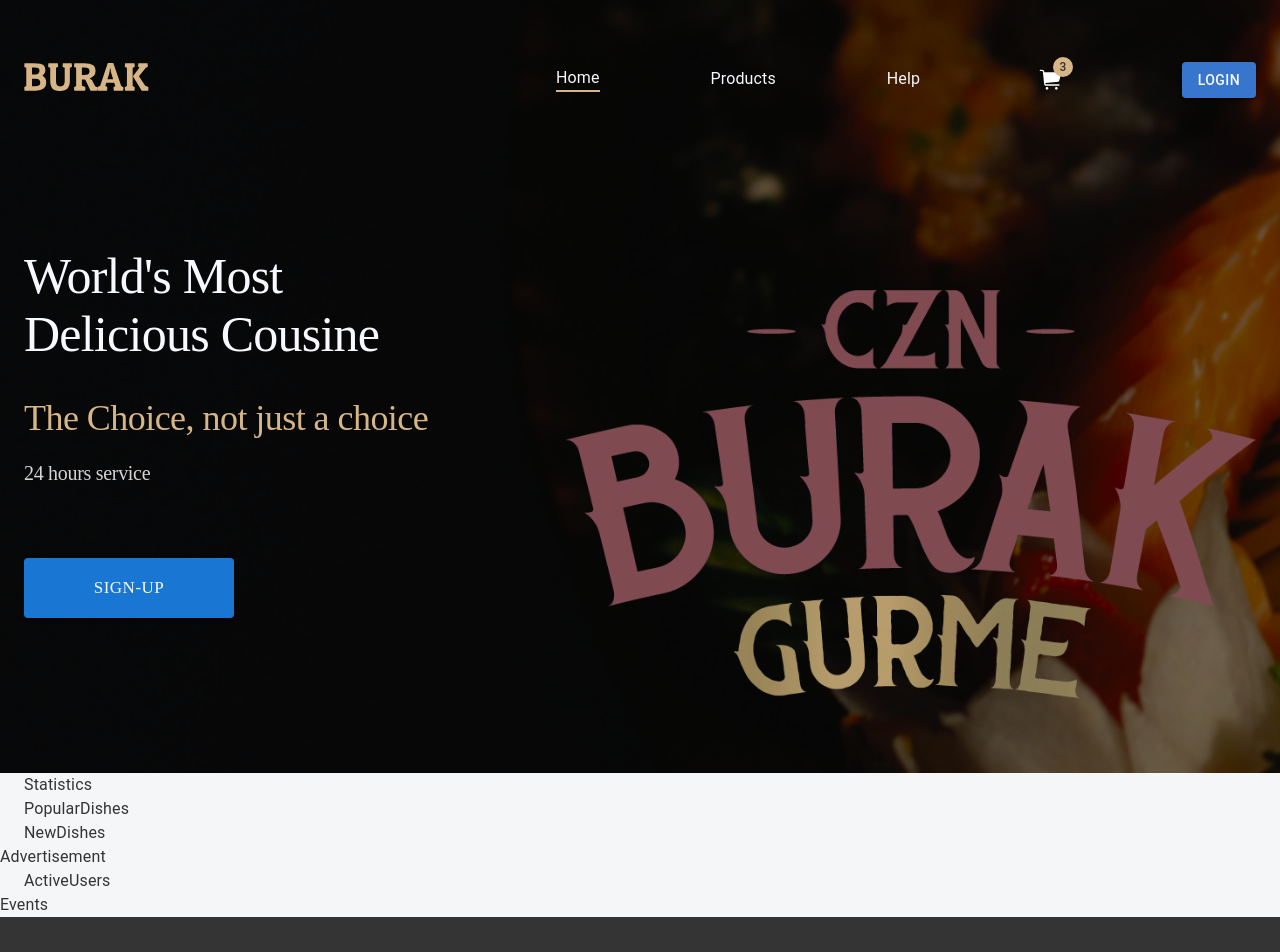
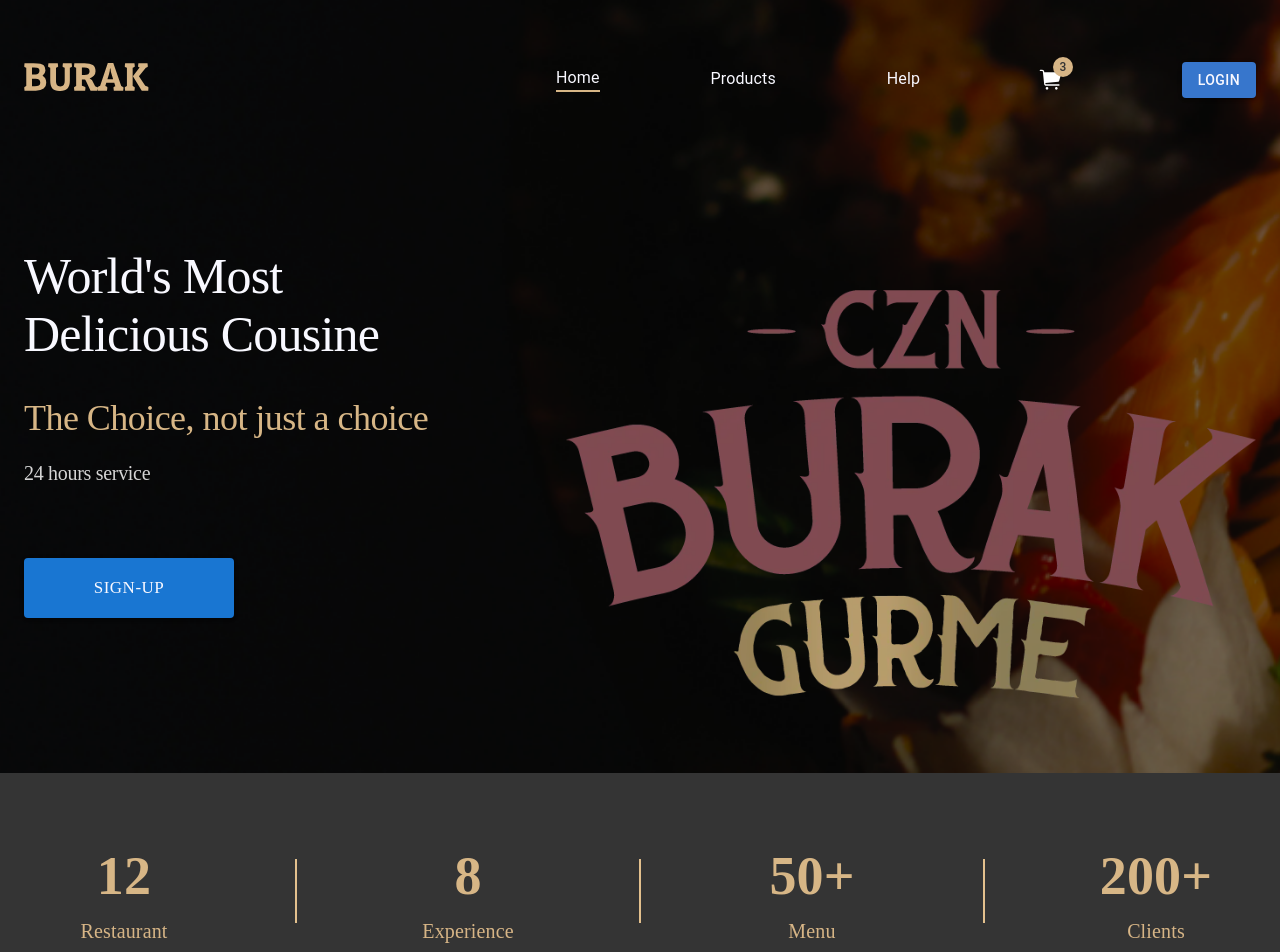
Before and after one commit to Mery0011/burak-react, a React (Create React App) app: page / in a window 1280 px wide. Shown: the top 952 px of the page. Built offline with nearby package versions, Linux system fonts and the light colour scheme.

Commit message:
fix: modify statistics sectional component

```diff
--- /dev/null
+++ b/src/app/components/divider/index.tsx
@@ -0,0 +1,21 @@
+import React from 'react';
+import styled from 'styled-components';
+
+export interface IDividerProps {
+	width?: string;
+	height?: string;
+	bg?: string;
+}
+
+const DividerComponent = styled.span<IDividerProps>`
+	display: flex;
+	min-width: ${({ width }) => `${width}px`};
+	min-height: ${({ height }) => `${height}px`};
+	background: ${({ bg }) => `${bg}`};
+`;
+
+function Divider(props: IDividerProps) {
+	return <DividerComponent {...props} />;
+}
+
+export default Divider;
--- a/src/app/screens/homePage/Statistics.tsx
+++ b/src/app/screens/homePage/Statistics.tsx
@@ -1,8 +1,32 @@
 import React from "react";
-import { Container } from "@mui/material";
+import { Box, Container, Stack } from "@mui/material";
+import Divider from "../../components/divider";
 
 export default function Statistics() {
     return (
-        <div> <Container> Statistics</Container></div>
+        <div className={"static-frame"}>
+            <Container>
+                <Stack className="info">
+                    <Stack className="static-box">
+                        <Box className="static-num">12</Box>
+                        <Box className="static-text">Restaurant</Box>
+                    </Stack>
+
+                    <Divider height="64" width="2" bg="#E3C08D" />
+                    <Stack className="static-box">
+                        <Box className="static-num">8</Box>
+                        <Box className="static-text">Experience</Box>
+                    </Stack>
+                    <Divider height="64" width="2" bg="#E3C08D" />
+                    <Stack className="static-box">
+                        <Box className="static-num">50+</Box>
+                        <Box className="static-text">Menu</Box>
+                    </Stack>
+                    <Divider height="64" width="2" bg="#E3C08D" />
+                    <Stack className="static-box">
+                        <Box className="static-num">200+</Box>
+                        <Box className="static-text">Clients</Box>
+                    </Stack>
+                </Stack></Container></div>
     );
 }
--- a/src/app/screens/homePage/index.tsx
+++ b/src/app/screens/homePage/index.tsx
@@ -5,6 +5,7 @@
 import ActiveUsers from "./ActiveUsers";
 import PopularDishes from "./PopularDishes";
 import Events from "./Events";
+import "../../../css/home.css"
 
 export default function HomePage() {
     return (
--- a/src/css/home.css
+++ b/src/css/home.css
@@ -0,0 +1,49 @@
+.homepage {
+    width: 100%;
+    height: auto;
+}
+
+/** STATISTICS**/
+
+.homepage .static-frame {
+    width: 100%;
+    height: 236px;
+    background: #343434
+}
+
+.homepage .static-frame .info {
+    height: 100%;
+    display: flex;
+    flex-direction: row;
+    justify-content: space-between;
+    align-items: center;
+}
+
+.homepage .static-frame .info .static-box {
+    width: 200px;
+    height: 116px;
+    display: flex;
+    flex-direction: column;
+    justify-content: center;
+    align-items: center;
+}
+
+.homepage .static-frame .info .static-box .static-num {
+    text-align: center;
+    font-family: Poppins;
+    font-size: 54px;
+    font-style: normal;
+    font-weight: 600;
+    line-height: 80px;
+    color: #d7b686;
+}
+
+.homepage .static-frame .info .static-box .static-text {
+    text-align: center;
+    font-family: "Poppins";
+    font-size: 20px;
+    font-style: normal;
+    font-weight: 500;
+    line-height: 30px;
+    color: #d7b586;
+}
```
